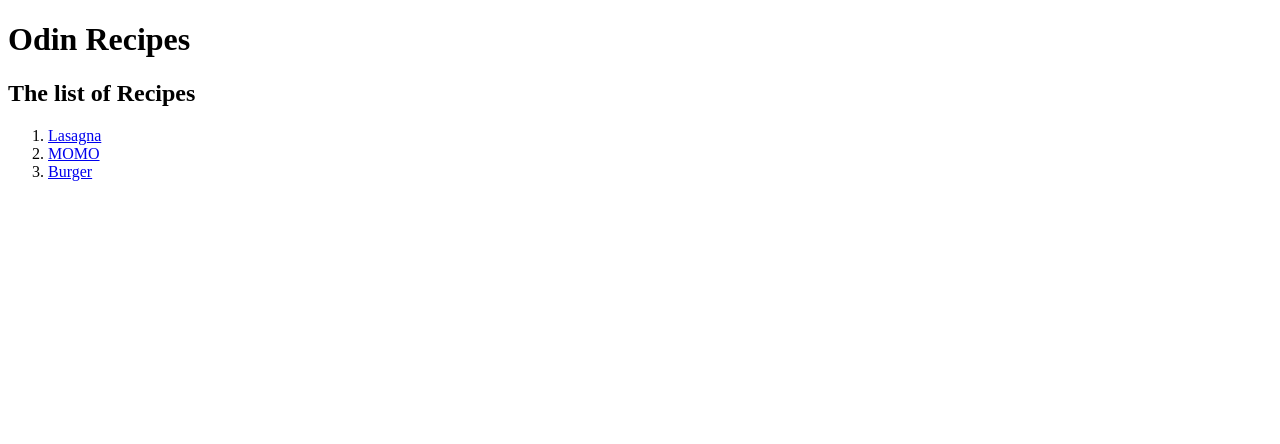
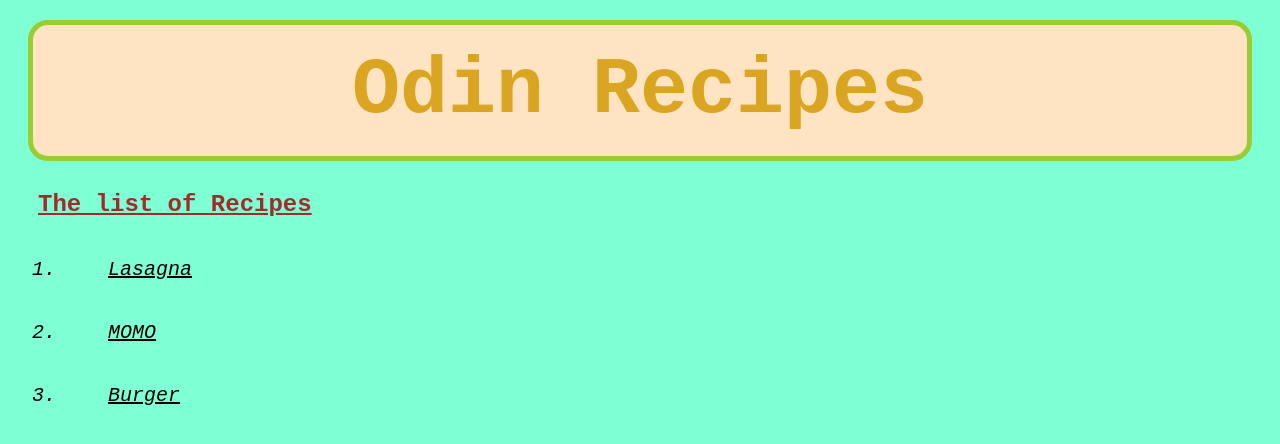
Before and after one commit to PuspaGithub/odin-recipes, a plain HTML site: page index.html in a window 1280 px wide. Drawn offline with Linux system fonts and the light colour scheme.

Commit message:
Added new CSS file connected to index file and added some css

```diff
--- a/index.html
+++ b/index.html
@@ -4,14 +4,15 @@
     <meta charset="UTF-8">
     <meta name="viewport" content="width=device-width, initial-scale=1.0">
     <title>Document</title>
+    <link rel="stylesheet" href="./recipes/style/styles.css">
 </head>
 <body>
-    <h1>Odin Recipes</h1>
-    <h2>The list of Recipes</h2>
+    <h1 class="topic">Odin Recipes</h1>
+    <h2 class="list-recipes">The list of Recipes</h2>
     <ol>
-        <li><a href="./recipes/lasagna.html">Lasagna</a></li>
-        <li><a href="./recipes/momo.html">MOMO</a></li>
-        <li><a href="./recipes/burger.html">Burger</a></li>
+        <li class="recipe lasagna"><a href="./recipes/lasagna.html">Lasagna</a></li>
+        <li class="recipe momo"><a href="./recipes/momo.html">MOMO</a></li>
+        <li class="recipe burger"><a href="./recipes/burger.html">Burger</a></li>
     </ol>
 </body>
 </html>
--- /dev/null
+++ b/recipes/style/styles.css
@@ -0,0 +1,31 @@
+body {
+    background-color: aquamarine;
+    font-family: 'Courier New', Courier, monospace;
+}
+
+.topic {
+    text-align: center;
+    font-size: 80px;
+    background-color: bisque;
+    padding: 20px;
+    margin: 20px;
+    color: goldenrod;
+    border-radius: 20px;
+    border: 5px solid yellowgreen;
+}
+
+.list-recipes {
+    margin: 30px;
+    color:brown;
+    text-decoration: underline;
+}
+
+.recipe, .recipe a {
+    color: black;
+    text-decoration: none;
+    font-size: 20px;
+    font-style: oblique;
+    text-decoration: underline;
+    margin: 20px;
+    padding: 10px;
+}
```
Also changed, not shown: styles.css (added).
